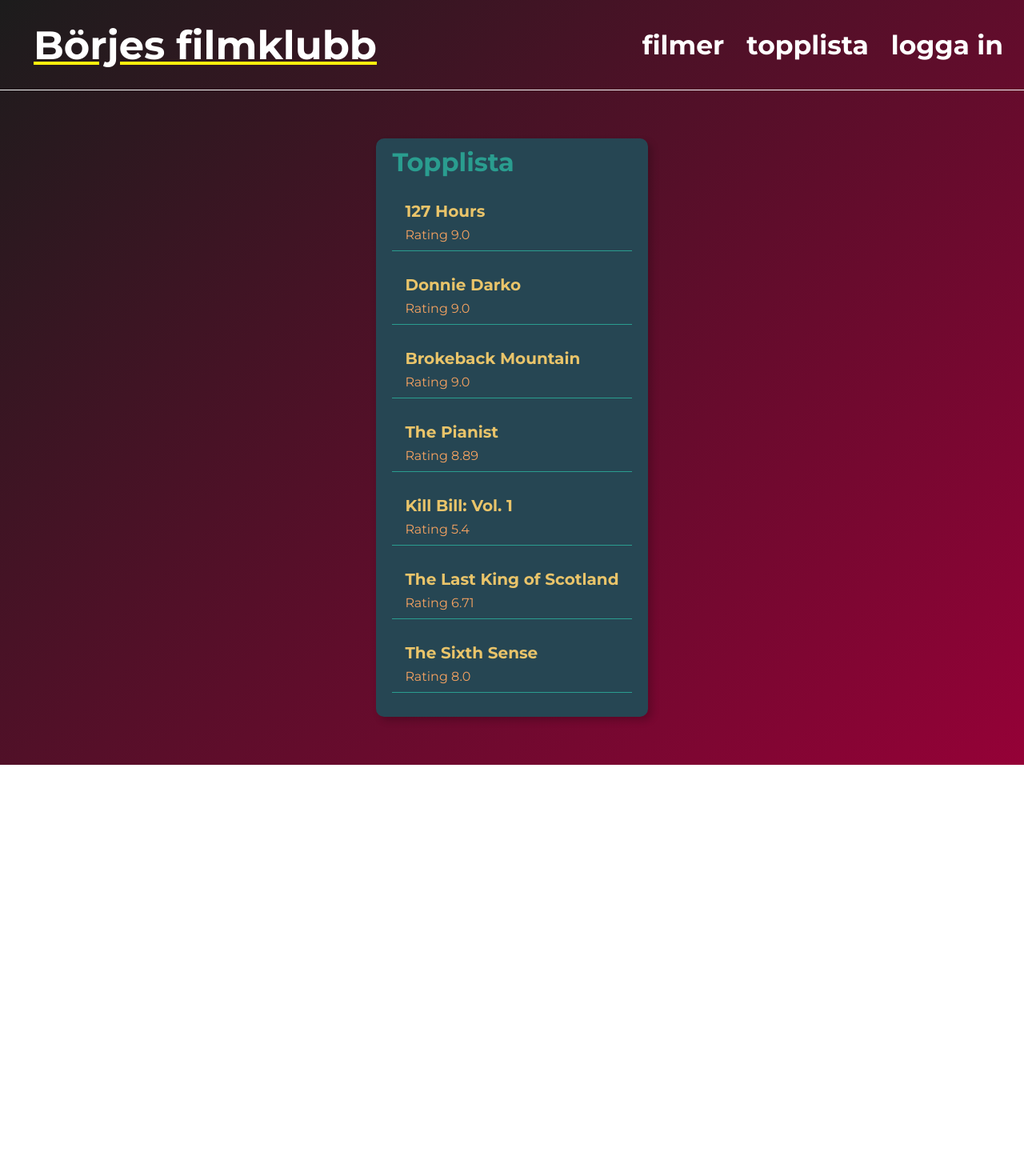
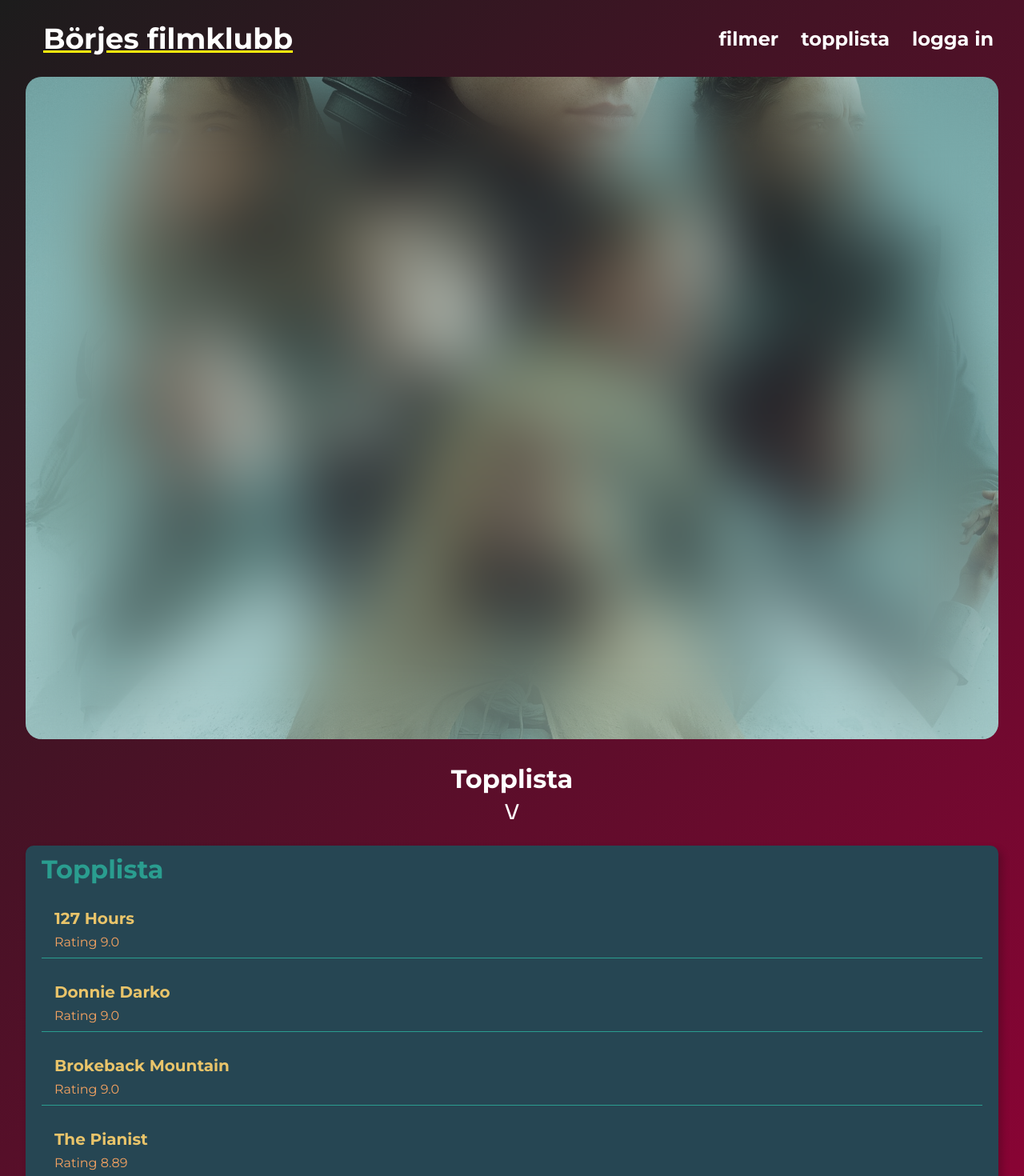
Before and after one commit to kiwiguard/film-club, a React (Create React App) app: page / in a window 1280 px wide. Shown: the top 1470 px of the page at 80% size. Before the commit the page ends 956 px from the top, so only its background shows below. Built offline with nearby package versions, Linux system fonts and the light colour scheme; data requests are answered from the project's data file.

Commit message:
homepage doodleing

```diff
--- a/src/Components/Home.js
+++ b/src/Components/Home.js
@@ -1,6 +1,7 @@
 /*npx json-server --watch data/db.json --port 8000*/
 import useFetch from "./useFetch";
 import MovieList from "./MovieList";
+import nowStreamingImg from "../Images/placholder.jpg";
 
 const Home = () => {
   const {
@@ -11,9 +12,21 @@ const Home = () => {
 
   return (
     <div className="home">
-      {isPending && <div>Loading...</div>}
-      {error && <div>Oops {error}</div>}
-      {movies && <MovieList movies={movies} title="Topplista" />}
+      <div className="nowStreaming">
+        <div className="blur-overlay"></div>
+        <img
+          className="nowStreamingImg"
+          src={nowStreamingImg}
+          alt="now streaming background"
+        />
+      </div>
+      <div className="toplist">
+        <h1 className="toplist-title">Topplista</h1>
+        <h2 className="toplist-arrow">\/</h2>
+        {isPending && <div>Loading...</div>}
+        {error && <div>Oops {error}</div>}
+        {movies && <MovieList movies={movies} title="Topplista" />}
+      </div>
     </div>
   );
 };
--- a/src/index.css
+++ b/src/index.css
@@ -4,7 +4,7 @@
 * {
   margin: 0;
   font-family: 'Montserrat', sans-serif;
-  color: #333;
+  color: #fff;
 }
 
 body {
@@ -41,9 +41,9 @@ button {
   padding: 20px;
   display: flex;
   align-items: center;
-  max-width: 1640px;
+  width: 1640px;
+  max-width: 95vw;
   margin: 0 auto;
-  border-bottom: 1px solid #f2f2f2;
   font-family: 'Montserrat', sans-serif;
 }
 
@@ -62,7 +62,7 @@ button {
   text-decoration: none;
   padding: 6px;
   color: #ffff;
-  font-size:33px;
+  font-size:24px;
   font-weight: bold;
 }
 
@@ -76,14 +76,72 @@ button {
 }
 
 .content {
-  max-width: 980px;
-  margin: 40px auto;
-  padding: 20px;
+  margin: 0 auto;
 }
 
+
+/* Hompage styles */
 .home {
+  margin: 0 auto;
+  max-width: 1640px;
   display: flex;
-  justify-content: space-around;
+  flex-flow: column wrap;
+  justify-content: center;
+}
+
+.nowStreaming {
+  margin: 0 auto;
+  width: 1640px;
+  max-width: 95vw;
+  height: 828px;
+}
+
+.nowStreamingImg {
+  width: 100%;
+  max-width: 95vw;
+  height: 100%;
+  object-fit: cover;
+  overflow: hidden;
+  border-radius: 20px;
+}
+.blur-overlay {
+  position: relative;
+  max-width: 100vw;
+}
+
+.blur-overlay::after {
+  content: " ";
+  z-index: 10;
+  display: block;
+  position: absolute;
+  border-radius: 20px;
+  height: 828px;
+  max-width: 95vw;
+  top: 0;
+  left: 0;
+  right: 0;
+  backdrop-filter: blur(42px);
+  -webkit-backdrop-filter: blur(42px);
+}
+
+.toplist {
+  width: 1640px;
+  max-width: 95vw;
+  margin: 0 auto;
+  display: flex;
+  flex-flow: column wrap;
+  justify-content: center;
+}
+
+.toplist-title {
+  width: fit-content;
+  margin: 0 auto;
+  padding: 30px 0 0 0;
+}
+
+.toplist-arrow {
+  margin: 0 auto;
+  padding: 10px 0 30px 0;
 }
 
 /* movie previews / list*/
```
Also changed, not shown: src/Images/placholder.jpg (added).
